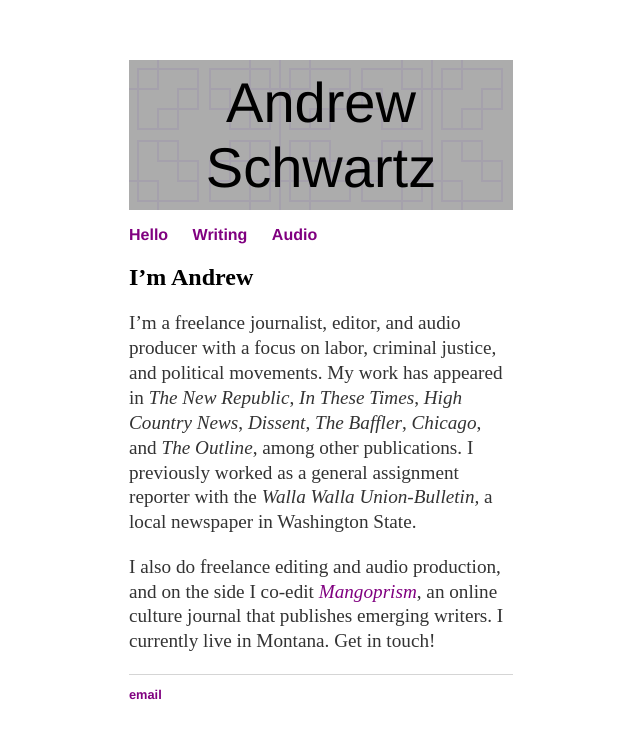
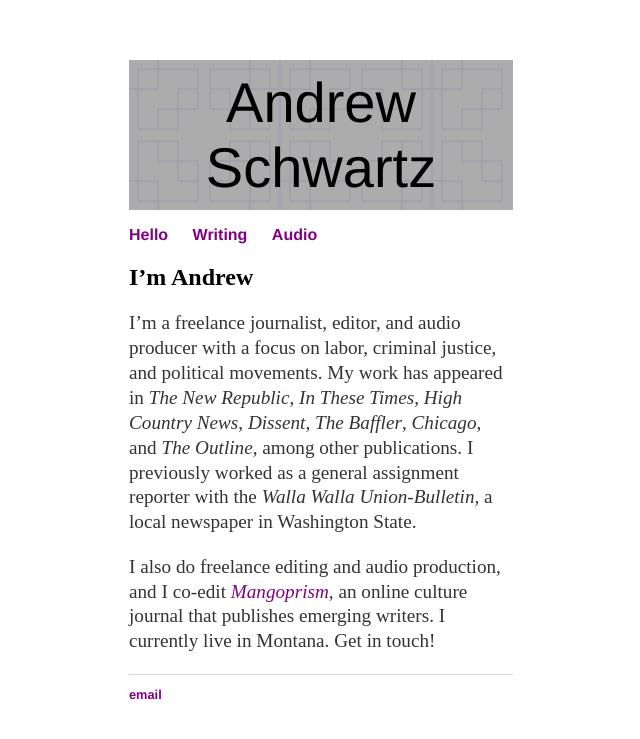
Before and after one commit to aonschwartz/aonschwartz.github.io, a Jekyll site: the page built from index.md, in a window 1280 px wide. Shown: the top 739 px of the page, without its empty margins (319-959 px from the left). Built offline with Jekyll 4.4.1, drawn with Linux system fonts in a browser that asks for light colours.

Commit message:
Update index.md

```diff
--- a/index.md
+++ b/index.md
@@ -8,4 +8,4 @@
 
 I'm a freelance journalist, editor, and audio producer with a focus on labor, criminal justice, and political movements. My work has appeared in *The New Republic*, *In These Times*, *High Country News*, *Dissent*, *The Baffler*, *Chicago*, and *The Outline*, among other publications. I previously worked as a general assignment reporter with the *Walla Walla Union-Bulletin,* a local newspaper in Washington State.
 
-I also do freelance editing and audio production, and on the side I co-edit *[Mangoprism](https://mangoprism.com/)*, an online culture journal that publishes emerging writers. I currently live in Montana. Get in touch!
+I also do freelance editing and audio production, and I co-edit *[Mangoprism](https://mangoprism.com/)*, an online culture journal that publishes emerging writers. I currently live in Montana. Get in touch!
```
